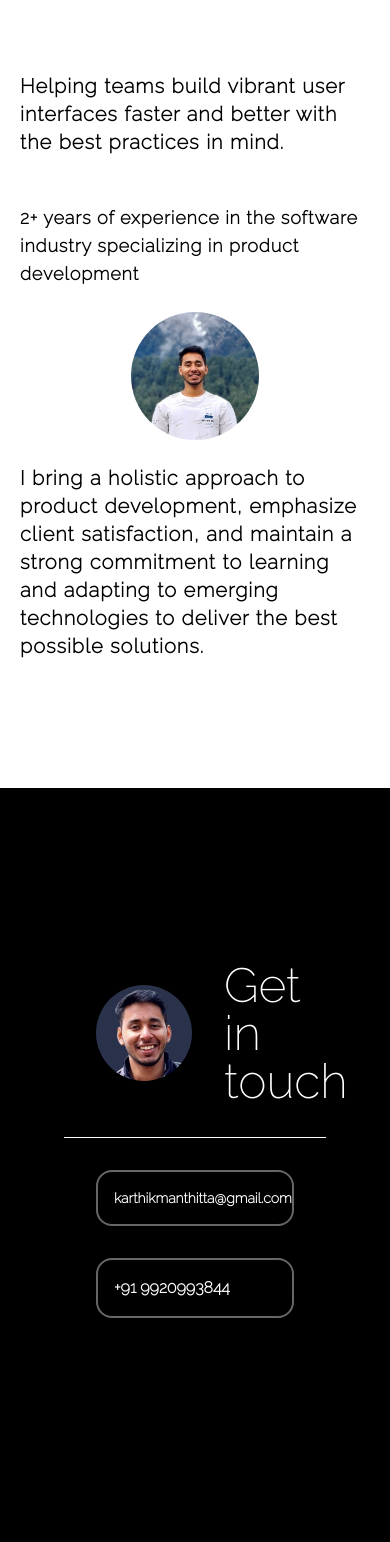
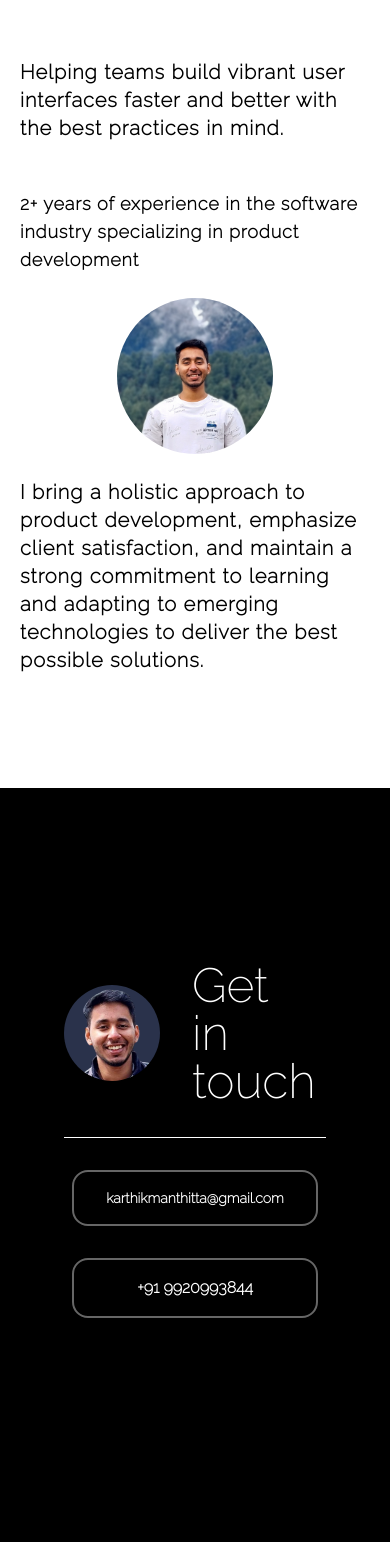
Before and after one commit to karthikmanthitta/portfolioV2, a React (Create React App) app: page / in a window 390 px wide. Shown: the part 900-2442 px from the top of the page. Built offline with nearby package versions, Linux system fonts and the light colour scheme.

Commit message:
responsiveness

```diff
--- a/src/pages/About.js
+++ b/src/pages/About.js
@@ -37,16 +37,16 @@ const About = () => {
               <motion.img
                 initial={{ opacity: 0 }}
                 whileInView={{ opacity: 1 }}
-                transition={{ duration: 0.5 }}
+                transition={{ duration: 0.8 }}
                 src={Pic}
                 className="md:w-3/4 w-full hidden md:flex"
               />
               <motion.img
                 initial={{ opacity: 0 }}
                 whileInView={{ opacity: 1 }}
-                transition={{ duration: 0.5 }}
+                transition={{ duration: 0.8 }}
                 src={Pic2}
-                className="h-32 rounded-full md:hidden w-fit"
+                className="max-w-[40vw] rounded-full md:hidden"
               />
             </div>
             <div className="p-4 md:w-1/2 flex items-center">
--- a/src/pages/Contact.js
+++ b/src/pages/Contact.js
@@ -6,18 +6,18 @@ const Contact = () => {
     <div className="h-screen bg-[#000] text-light font-['Raleway']">
       <div className="h-5/6 flex justify-center items-center px-8 md:px-56">
         <div className="w-full p-8">
-          <div className="text-5xl md:text-6xl p-8 flex gap-8 items-center">
+          <div className="text-5xl md:text-6xl p-8 md:pl-8 flex gap-8 items-center pl-0">
             <img src={Pic} className="rounded-full h-24" />
             <p>Get in touch</p>
           </div>
           <hr />
-          <div className="flex gap-8 md:gap-16 p-8 font-semibold flex-col md:flex-row">
+          <div className="flex gap-8 md:gap-16 px-2 py-8 md:p-8 font-semibold flex-col md:flex-row">
             <motion.a
               initial={{ opacity: 0 }}
               whileInView={{ opacity: 1 }}
               transition={{ duration: 0.5 }}
               href="mailto:karthikmanthitta@gmail.com"
-              className="border-2 border-[rgba(255,255,255,0.4)] rounded-2xl p-4 text-sm flex items-center hover:scale-125 transition-all"
+              className="border-2 border-[rgba(255,255,255,0.4)] rounded-2xl p-4 text-sm justify-center flex items-center hover:scale-125 transition-all"
             >
               karthikmanthitta@gmail.com
             </motion.a>
@@ -26,7 +26,7 @@ const Contact = () => {
               whileInView={{ opacity: 1 }}
               transition={{ duration: 0.5 }}
               href="tel:+919920993844"
-              className="border-2 border-[rgba(255,255,255,0.4)] rounded-2xl p-4 flex items-center hover:scale-125 transition-all"
+              className="border-2 border-[rgba(255,255,255,0.4)] rounded-2xl p-4 flex justify-center items-center hover:scale-125 transition-all"
             >
               +91 9920993844
             </motion.a>
```
